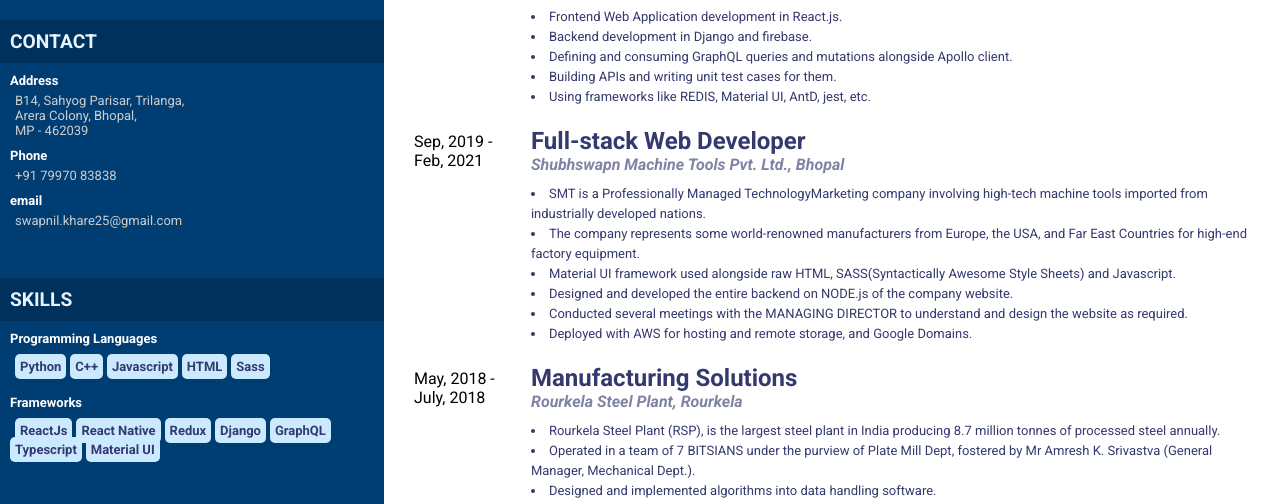
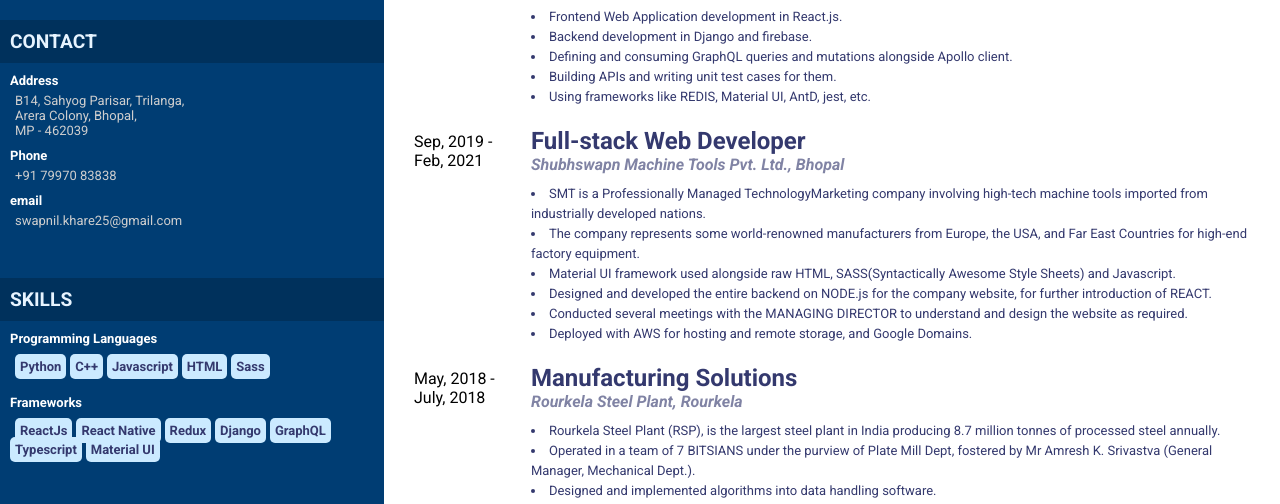
Before and after one commit to swapnil2597/resumeupdate, a plain HTML site: page index.html in a window 1280 px wide. Shown: the part 150-654 px from the top of the page. Drawn offline with Linux system fonts and the light colour scheme.

Commit message:
minor edit

```diff
--- a/index.html
+++ b/index.html
@@ -242,7 +242,7 @@
                         <li>SMT is a Professionally Managed TechnologyMarketing company involving high-tech machine tools imported from industrially developed nations.</li>
                         <li>The company represents some world-renowned manufacturers from Europe, the USA, and Far East Countries for high-end factory equipment.</li>
                         <li>Material UI framework used alongside raw HTML, SASS(Syntactically Awesome Style Sheets) and Javascript.</li>
-                        <li>Designed and developed the entire backend on NODE.js of the company website.</li>
+                        <li>Designed and developed the entire backend on NODE.js for the company website, for further introduction of REACT.</li>
                         <li>Conducted several meetings with the MANAGING DIRECTOR to understand and design the website as required.</li>
                         <li>Deployed with AWS for hosting and remote storage, and Google Domains.</li>
                     </ul>
```
